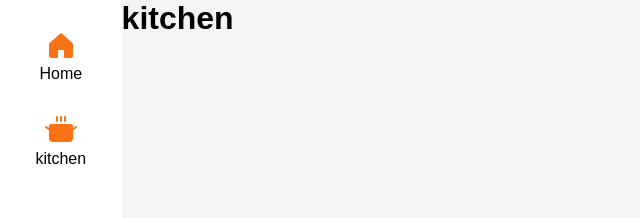
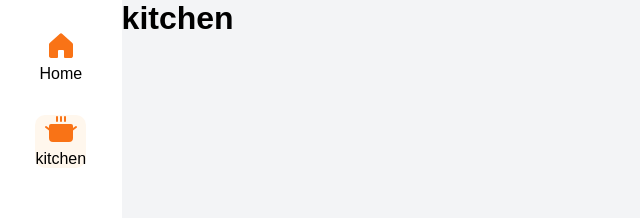
Before and after one commit to GeracNeto/A_Tal_da_Pizza-App, a React (Vite) app in the folder web/: page /kitchen in a window 1280 px wide. Shown: the top 218 px of the page, without its empty margins (0-640 px from the left). Built offline with nearby package versions, Linux system fonts and the light colour scheme.

Commit message:
Criada navegação entre as rotas e adicionado estilo a rota selecionada

```diff
--- a/web/src/components/Navigator/index.tsx
+++ b/web/src/components/Navigator/index.tsx
@@ -1,18 +1,20 @@
-import { Nav } from "./styles";
+import { Nav, StyledNavLink } from "./styles";
 
 import { House, CookingPot } from "phosphor-react";
+
+import { NavLink } from "react-router-dom";
 
 export function Navigator() {
   return (
     <Nav>
-      <a href="#">
+      <StyledNavLink to="/">
         <House size={32} weight="fill" color="#F97316" />
         Home
-      </a>
-      <a href="#">
+      </StyledNavLink>
+      <StyledNavLink to="/kitchen">
         <CookingPot size={32} weight="fill" color="#F97316" />
         kitchen
-      </a>
+      </StyledNavLink>
     </Nav>
   );
 }
--- a/web/src/components/Navigator/styles.ts
+++ b/web/src/components/Navigator/styles.ts
@@ -1,4 +1,6 @@
 import styled from "styled-components";
+
+import { NavLink } from "react-router-dom";
 
 export const Nav = styled.nav`
   width: 7.6rem;
@@ -13,15 +15,21 @@ export const Nav = styled.nav`
   flex-direction: column;
   align-items: center;
   gap: 2rem;
+`;
 
-  a {
+export const StyledNavLink = styled(NavLink)`
   display: flex;
   flex-direction: column;
   align-items: center;
   gap: 0.2rem;
 
+  border-radius: 10px;
+
   text-decoration: none;
 
   color: ${(props) => props.theme.black};
+
+  &.active {
+    background: ${(props) => props.theme["orange-50"]};
   }
 `;
```
Also changed, not shown: web/src/App.tsx (+0 -7 lines), web/src/pages/Kitchen/index.tsx (added, +10 -0 lines), web/src/pages/Kitchen/styles.ts (added). Lines whose indentation alone changed are shown as unchanged.
